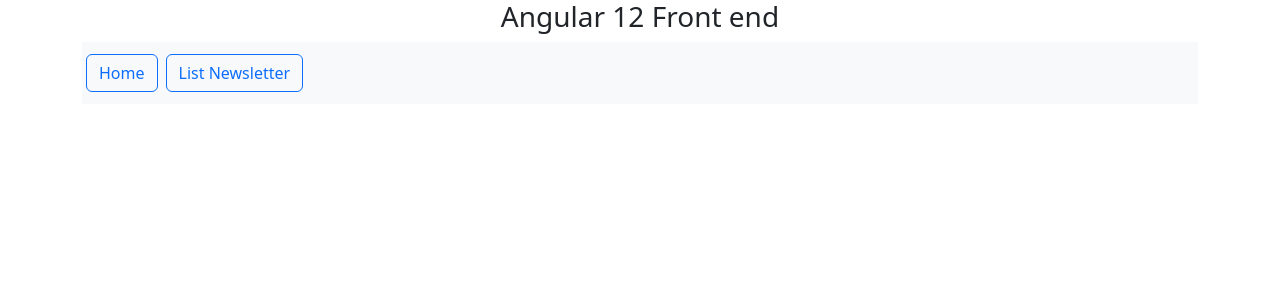
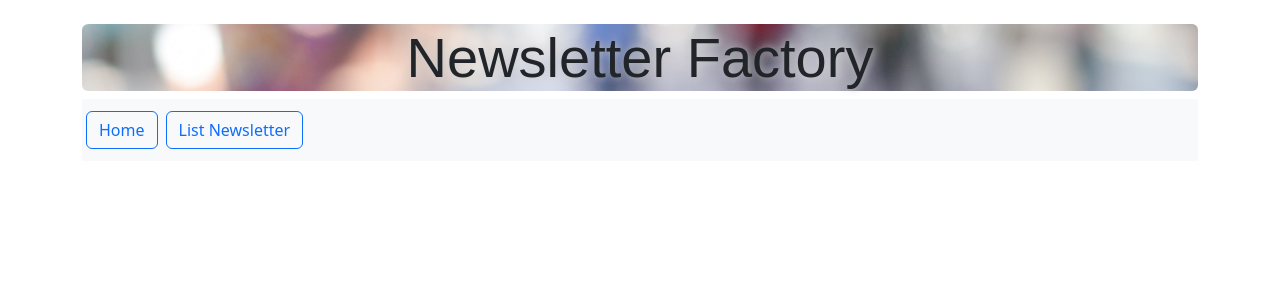
Before and after one commit to echelr73/Newsletter, an Angular app: page / in a window 1280 px wide. Shown: the top 300 px of the page. Built offline with nearby package versions, Linux system fonts and the light colour scheme.

Commit message:
Change of title

```diff
--- a/src/app/app.component.css
+++ b/src/app/app.component.css
@@ -0,0 +1,9 @@
+.jumbotron {
+    background-image: url('../assets/background.jpg');
+    background-size: cover;
+    background-position: center;
+}
+h3{
+    font-family: fantasy;
+    text-shadow: #CCC 1px 0 10px;
+}
--- a/src/app/app.component.html
+++ b/src/app/app.component.html
@@ -1,6 +1,10 @@
-
+<br>
 <div class="container">
-  <h3 class="d-flex justify-content-center">Angular 12 Front end</h3>
+  <div class="jumbotron jumbotron-fluid bg-transparent rounded">
+    <div class="container text-center">
+      <h3 class="display-4">Newsletter Factory</h3>
+    </div>
+  </div>
 
   <nav class="navbar navbar-expand-sm bg-light navbar-dark">
     <ul class="navbar-nav">
--- a/src/app/newsletter/newsletter.component.html
+++ b/src/app/newsletter/newsletter.component.html
@@ -18,7 +18,7 @@
             Body
           </th>
           <th>
-            Actions
+            Action
           </th>
         </tr>
     </thead>
```
Also changed, not shown: src/assets/background.jpg (added).
